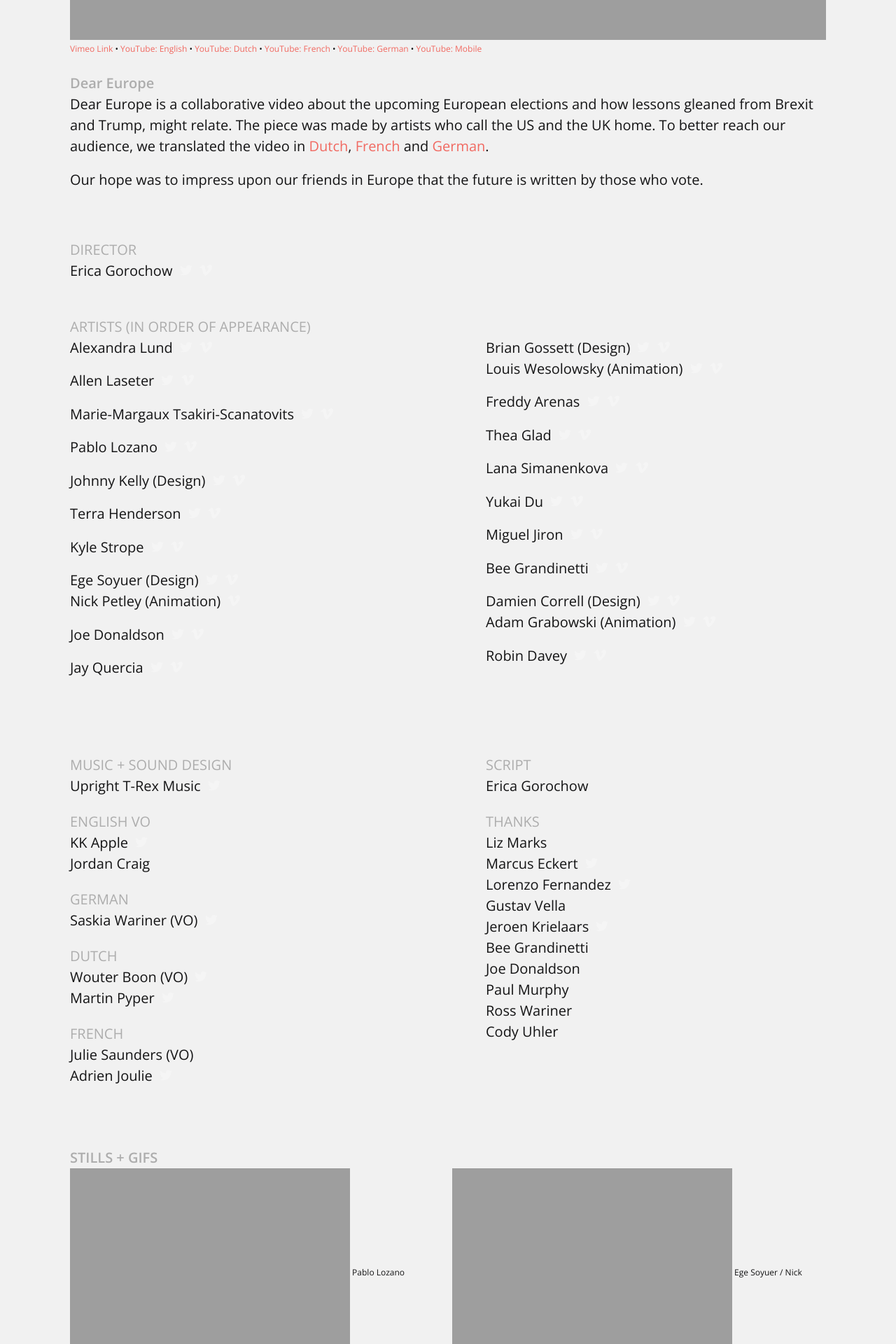
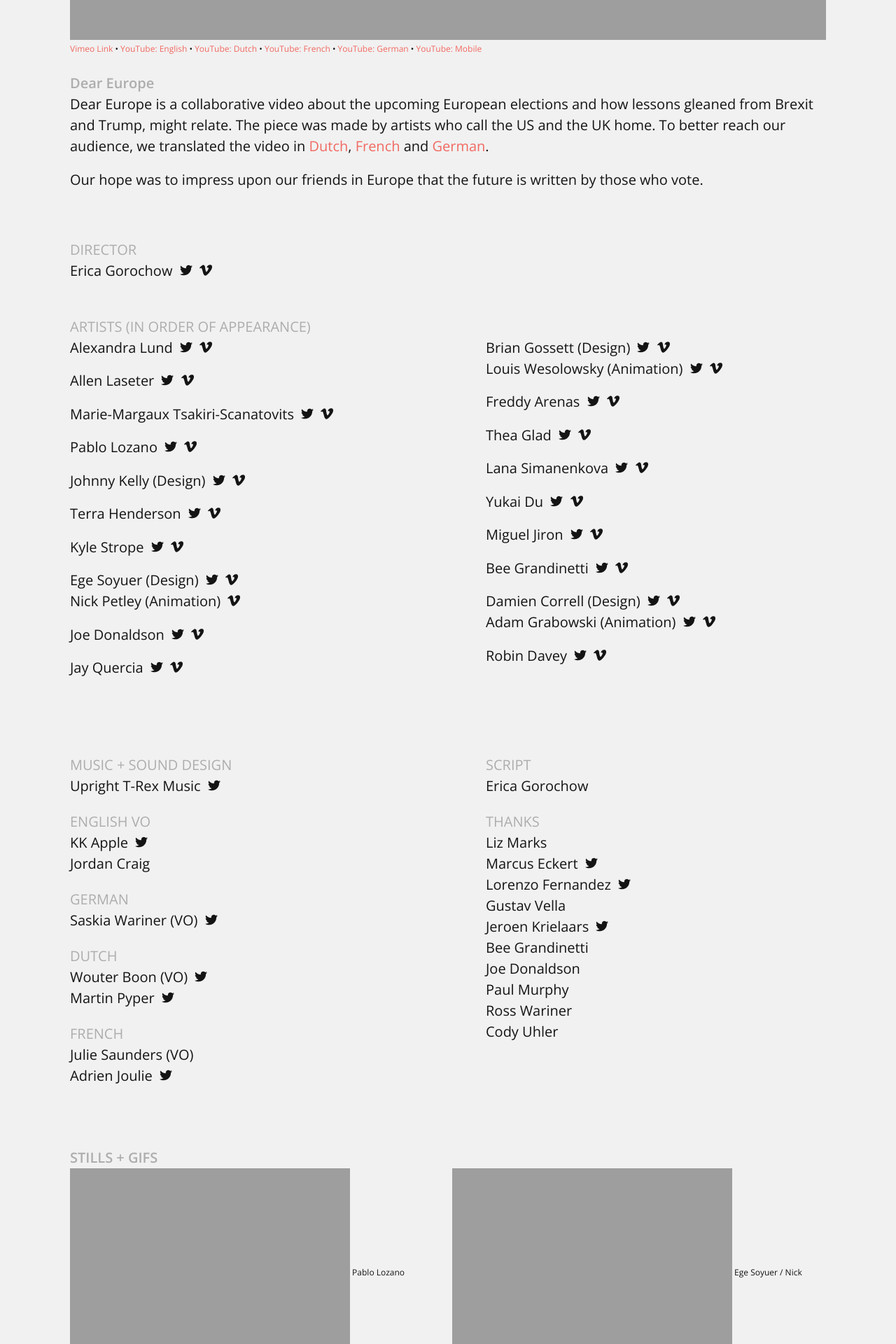
Before and after one commit to gorociao/peprally-website, a Jekyll site: the page built from _my_collection/dear-europe.markdown, in a window 1280 px wide. Shown: the part 698-2618 px from the top of the page at 70% size. Built offline with Jekyll 4.4.1, drawn with Linux system fonts in a browser that asks for light colours; grey boxes are pictures that could not be loaded.

Commit message:
change deuro social media links to black

```diff
--- a/_sass/_layout.scss
+++ b/_sass/_layout.scss
@@ -209,7 +209,7 @@ pre {
     }
     a.vimeo svg path,
     a.twitter svg path {
-        fill: rgba(255,255,255,.3);
+        fill: rgba(20,20,20,1);
     }
 }
 
```
